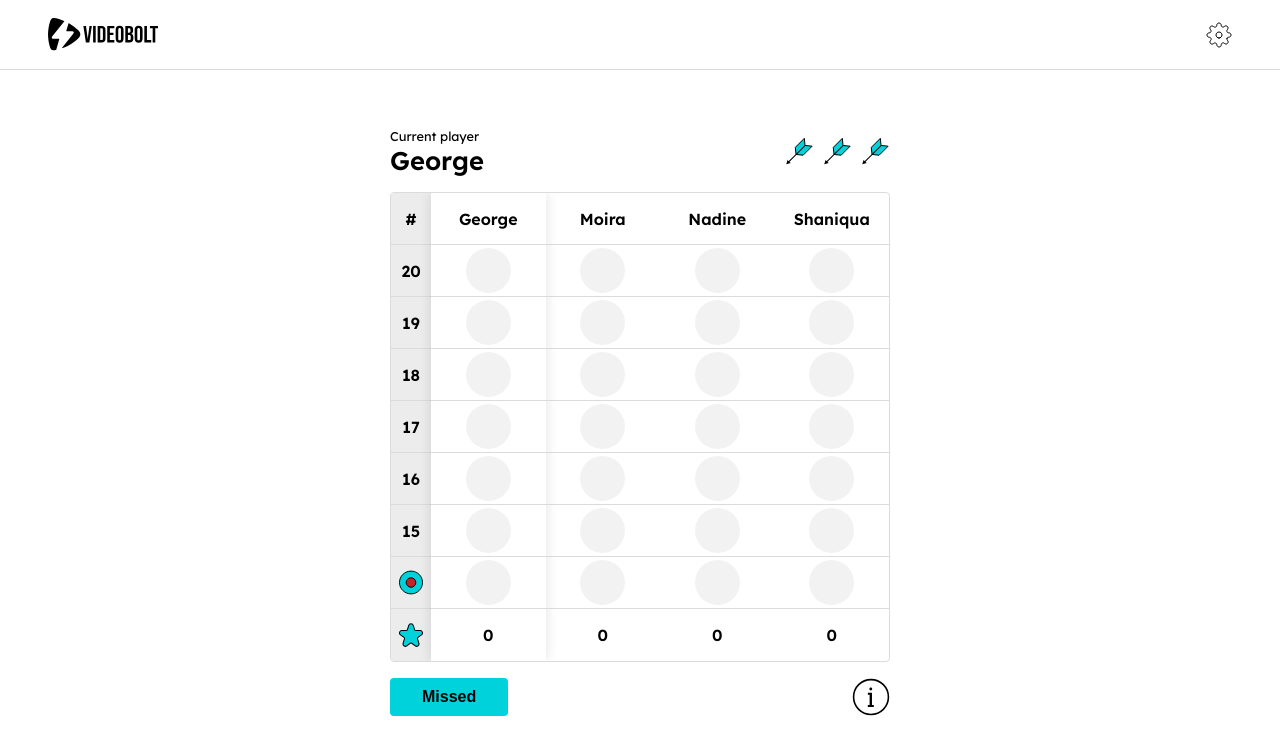
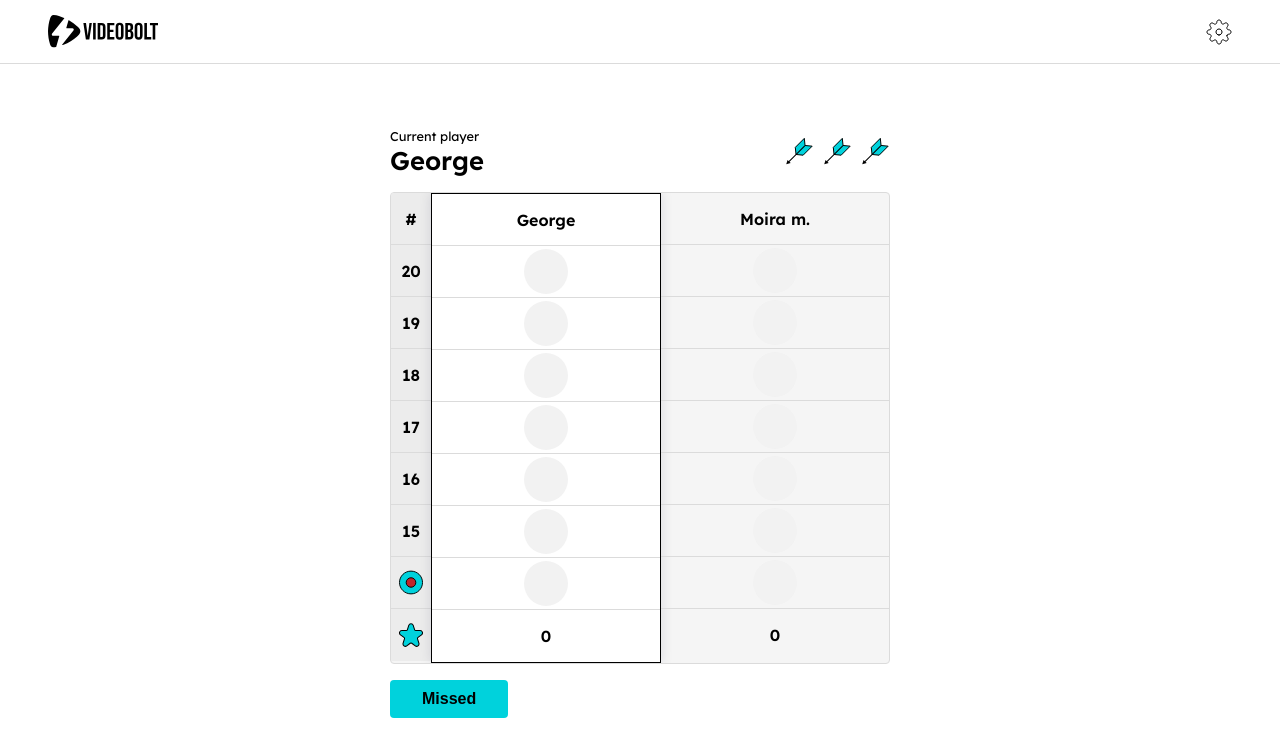
Before and after one commit to vucasavovic/darts-scoreboard-vue-app, a Vue app: page / in a window 1280 px wide. Both pictures are taken after a click on the button "Play". Shown: the top 756 px of the page. Built offline with nearby package versions, Linux system fonts and the light colour scheme.

Commit message:
Point multiplier

```diff
--- a/src/App.vue
+++ b/src/App.vue
@@ -2,7 +2,7 @@
   <Feedback :feedback="GameManager.feedback" />
   <div class="header">
      <img  src="/logo.svg" alt="Logo">
-    <Icon @click="GameManager.pause()" imgName="settings.svg"/>
+    <Icon v-if="route.name=='gameplay'" @click="GameManager.pause()" imgName="settings.svg"/>
   </div>
   <RouterView />
 </template>
@@ -12,6 +12,8 @@
 import { useGameManager } from './stores/GameManager';
 import Feedback from './components/Feedback.vue';
 import Icon from './components/Icon.vue';
+import { useRoute } from 'vue-router';
+const route = useRoute();
 const GameManager = useGameManager();
  window.addEventListener('keypress',(e)=>{
 
@@ -28,7 +30,8 @@ const GameManager = useGameManager();
   top: 0;
   left: 0;
   width: 100vw;
-  min-height: 70px;
+  height: 64px;
+
   background-color:white;
 
   display: flex;
--- a/src/components/Feedback.vue
+++ b/src/components/Feedback.vue
@@ -44,7 +44,7 @@ const display = (v)=>{
 
 
     position: fixed;
-    top: 70px;
+    top: 64px;
     left: 50%;
     transform: translate(-50%,-100%);
 
--- a/src/components/Popup.vue
+++ b/src/components/Popup.vue
@@ -5,7 +5,7 @@
         <div class="card">
             <header>
                 <h3 v-if="props.title" class="title">{{ props.title }}</h3>
-                <Icon @click="display(false)" imgName="close.svg"/>
+                <Icon @click="display(false,null)" imgName="close.svg"/>
 
             </header>
 
@@ -17,18 +17,33 @@
 
  <script setup>
  import Icon from './Icon.vue';
-import { ref } from 'vue';
+ import { ref } from 'vue';
+ import {useGameManager} from '@/stores/GameManager'
 
+ const GameManager = useGameManager();
   const props = defineProps({
     title:String
  })
 
  const active = ref(false)
+ const callback = ref(null);
 
- const display = (isVisible)=>{
+ const handleMultiplierSelected = (multiplier)=>{
+
+    callback.value(multiplier);
+    display(false,null);
+ }
+
+ const display = (isVisible,cbk)=>{
     active.value = isVisible
+    if(!active.value){
+        GameManager.showMultiplierPopup=false;
+        callback.value = null;
+    }else{
+        callback.value = cbk;
+    }
  }
- defineExpose({display})
+ defineExpose({display,handleMultiplierSelected})
 
  </script>
 
--- a/src/models/CutThroatCricket.js
+++ b/src/models/CutThroatCricket.js
@@ -24,6 +24,7 @@ export default class CutThroatCricket extends DartsGame{
 
         if(this.currentPlayer.id === number.parent){
             if(number.closed){
+
                 this.assignPoints(number.val * multiplier,number.name);
 
             }else{
@@ -38,7 +39,7 @@ export default class CutThroatCricket extends DartsGame{
                 });
 
                 if(surplus>0){
-                    this.assignPoints(number.val * surplus);
+                    this.assignPoints(number.val * surplus,number.name);
                 }
 
             }
@@ -54,6 +55,7 @@ export default class CutThroatCricket extends DartsGame{
      for(var player of this.players){
         if(player!=this.currentPlayer){
             let num = player.numbers.find(n=>n.name===numName);
+            console.log(numName,' : ', num)
             //console.log(`Num ${numName} closed: `, num.closed )
             if(num.closed==false){
                 player.addScore(pts);
@@ -84,6 +86,7 @@ export default class CutThroatCricket extends DartsGame{
         this.throws--;
         if(this.throws==0){
             this.setState(GameState.Forbidden)
+            this.currentPlayer = null
             setTimeout(()=>{
                 this.throws=3;
                 this.nextPlayer();
--- a/src/models/DartsGame.js
+++ b/src/models/DartsGame.js
@@ -85,8 +85,6 @@ export default class DartsGame {
 
     setState(newState){
         this.state = newState;
-        console.log(this.state);
-
         switch(newState){
             case GameState.Default:
                 break;
--- a/src/router/index.js
+++ b/src/router/index.js
@@ -3,6 +3,8 @@ import HomeView from '../views/HomeView.vue'
 import GameplayView from '../views/GameplayView.vue'
 import PauseView from '../views/PauseView.vue'
 import WinnerView from '../views/WinnerView.vue'
+import { useGameManager } from '../stores/GameManager'
+import { GameState } from '../models/GameState'
 
 const router = createRouter({
   history: createWebHistory(import.meta.env.BASE_URL),
@@ -10,25 +12,43 @@ const router = createRouter({
     {
       path: '/',
       alias:['/lobby'],
-      name: 'home',
+      name: 'lobby',
       component: HomeView
     }
     ,
     {
       path: '/gameplay',
       name: 'gameplay',
-      component: GameplayView
+      component: GameplayView,
+      beforeEnter: (to, from ) => {
+        const GameManager = useGameManager();
+         if(GameManager.game.state != GameState.Playing){
+          return { name: 'lobby' }
+         }
+      },
     },
     {
       path: '/pause',
       name: 'pause',
-      component: PauseView
+      component: PauseView,
+      beforeEnter: (to, from ) => {
+        const GameManager = useGameManager();
+         if(GameManager.game.state != GameState.Paused){
+          return { name: 'lobby' }
+         }
+      }
     }
     ,
     {
       path: '/winner',
       name: 'winner',
-      component: WinnerView
+      component: WinnerView,
+      beforeEnter: (to, from ) => {
+        const GameManager = useGameManager();
+         if(GameManager.game.state != GameState.Finished){
+          return { name: 'lobby' }
+         }
+      }
     }
   ]
 })
--- a/src/stores/GameManager.js
+++ b/src/stores/GameManager.js
@@ -9,12 +9,12 @@ export const useGameManager = defineStore('main', ()=>{
 
   const game = reactive(new CutThroatCricket());
   const router = useRouter();
-
+  const showMultiplierPopup = ref(false);
 
   const feedback = ref(new Feedback('Default feedback!'));
 
   const strike = (number,multiplier=1)=>{
-    game.strike(number)
+    game.strike(number,multiplier)
   }
 
   const play = ()=>{
@@ -56,9 +56,8 @@ export const useGameManager = defineStore('main', ()=>{
   }
 
   addPlayer('George');
-  addPlayer('Moira');
-  addPlayer('Nadine');
-  addPlayer('Shaniqua')
+  addPlayer('Moira M.');
 
-  return {feedback, game,quit, pause, resume, play,strike, playersCount, getPlayers, addPlayer}
+
+  return {feedback, game, showMultiplierPopup ,quit, pause, resume, play,strike, playersCount, getPlayers, addPlayer}
 })
--- a/src/views/GameplayView.vue
+++ b/src/views/GameplayView.vue
@@ -3,10 +3,10 @@
 
      <Popup ref="multiplierPopup" title="Multiply" >
       <div class="grid-4">
-        <MultiplyButton :value="1" theme="black"/>
-        <MultiplyButton :value="2" theme="default"/>
-        <MultiplyButton :value="3" theme="warning"/>
-        <MultiplyButton :value="0" theme="neutral"/>
+        <MultiplyButton @click="multiplierPopup.handleMultiplierSelected(1)" :value="1" theme="black"/>
+        <MultiplyButton @click="multiplierPopup.handleMultiplierSelected(2)" :value="2" theme="default"/>
+        <MultiplyButton @click="multiplierPopup.handleMultiplierSelected(3)" :value="3" theme="warning"/>
+        <!-- <MultiplyButton @click="multiplierPopup.value.handleMultiplierSelected(0)":value="0" theme="neutral"/> -->
       </div>
     </Popup>
 
@@ -14,6 +14,9 @@
       <section class="panel">
 
         <div class="current-player">
+          <!-- <div class="avatar">
+              <img src="/images/avatar.png" alt="Avatar img">
+            </div> -->
           <div class="player-name">
             <p>Current player</p>
             <p>{{GameManager.game.currentPlayer?.name || "Jon Doe"}}</p>
@@ -39,7 +42,7 @@
             <div :class="['column',{selected:isCurrentPlayer(player)}]" v-for="(player,index) in GameManager.game.players" :key="index" >
               <p class="cell name">{{ player.name }}</p>
               <a v-for="(number,i) in player.numbers || []" class="cell" >
-                <img @click.prevent="handleCellClick(number)" :src="`/images/strikes/strike-${player.numbers[i].strikes}.svg`" alt="">
+                <img @click.prevent="handleCellClick(player,number)" :src="`/images/strikes/strike-${player.numbers[i].strikes}.svg`" alt="">
               </a>
               <p class="cell name">{{ player.score }}</p>
           </div>
@@ -47,7 +50,7 @@
 
           <div class="flex-between">
             <Button @click="GameManager.game.miss()" text="Missed"/>
-            <Icon imgName="info.svg"/>
+            <!-- <Icon imgName="info.svg"/> -->
           </div>
 
       </section>
@@ -60,21 +63,27 @@ import Button from '../components/Button.vue';
 import Popup from '../components/Popup.vue';
 import MultiplyButton from '../components/MultiplyButton.vue';
 import { GameState } from '../models/GameState';
+import { storeToRefs } from 'pinia'
 import {useGameManager} from '@/stores/GameManager'
-import { ref,computed,onUpdated } from 'vue';
+import { ref,computed,onUpdated,watch } from 'vue';
 import { useRouter } from 'vue-router';
 
 const router = useRouter();
 const GameManager = useGameManager();
+const {showMultiplierPopup} = storeToRefs(GameManager)
 
 const multiplierPopup = ref(null);
 
-const handleCellClick = (number)=>{
-  GameManager.strike(number,1);
+const isCurrentPlayer = (player)=>{
+  return player == GameManager.game.currentPlayer ? true : false;
 }
 
-const isCurrentPlayer = (player)=>{
-  return player == GameManager.game.currentPlayer ? true : false;
+const handleCellClick = (player,number)=>{
+  if(isCurrentPlayer(player)){
+    multiplierPopup.value.display(true,(multiplier)=>{
+      GameManager.strike(number,multiplier)
+    });
+  }
 }
 
 const gameOver = ()=>{
@@ -106,13 +115,15 @@ onUpdated(()=>{
     flex-direction: column;
     flex: 1;
     transition: all 0.2s ease-in-out;
+    background-color:rgba($color: rgb(0, 0, 0), $alpha: 0.04);
     &.numbers{
       width: fit-content;
       max-width:40px;
     }
     &.selected{
-      background-color:rgba($color: black, $alpha: 0.00);
+      background-color:white;
       box-shadow: 0 0 12px rgba($color: rgb(17, 16, 61), $alpha: 0.12);
+      border: 1px solid black;
       & .cell>img{cursor: pointer;}
     }
     >:not(:last-child){
@@ -192,4 +203,14 @@ onUpdated(()=>{
   display: flex;
   justify-content: space-between;
 }
+
+.avatar{
+  width: 80px;
+  height: 80px;
+  >img{
+    width: 100%;
+  }
+  overflow: hidden;
+  border-radius: 300;
+}
 </style>
--- a/src/views/HomeView.vue
+++ b/src/views/HomeView.vue
@@ -39,7 +39,7 @@ import Button from '../components/Button.vue';
 import Icon from '../components/Icon.vue';
 
 import {useGameManager} from '@/stores/GameManager'
-import { ref } from 'vue';
+import { ref,onMounted } from 'vue';
 
 const GameManager = useGameManager();
 const newPlayerInput = ref(null);
@@ -50,6 +50,10 @@ const addPlayerhandler = ()=>{
   newPlayerInput.value.value = '';
   GameManager.addPlayer(newPlayerName);
 }
+
+onMounted(()=>{
+  GameManager.quit()
+})
 </script>
 
 <style lang="scss" setup>
--- a/src/views/PauseView.vue
+++ b/src/views/PauseView.vue
@@ -4,12 +4,12 @@
           <h1 class="panel-title">Paused</h1>
 
           <div class="help">
-            <h3>How?</h3>
-            <p>Highlighted Player row indicatest current Player. After the Player has thrown a dart enter the strike points by clicking on Enter Strike button. Strike points could be entered all at once or one by one.</p>
+            <h3>How to play?</h3>
+            <p>Click on a table cell to enter a strike. In the popup window choose multiplier that matches your throw!</p>
           </div>
           <div class="buttons">
             <Button @click="GameManager.resume()" text="Resume"/>
-            <Button theme="warning" @click="GameManager.quit()" text="Quit"/>
+            <Button theme="warning" @click="router.push('lobby')" text="Quit"/>
           </div>
       </section>
   </main>
@@ -18,8 +18,9 @@
 <script setup>
 import Button from '../components/Button.vue';
 import {useGameManager} from '@/stores/GameManager'
+import { useRouter } from 'vue-router';
 
-
+const router = useRouter();
 const GameManager = useGameManager();
 
 
@@ -27,9 +28,13 @@ const GameManager = useGameManager();
 
 <style lang="scss" setup>
  .buttons{
+  margin-top: 2rem;
   display: flex;
   flex-direction: column;
   align-items:center ;
   gap: 2rem;
  }
+ .help{
+  text-align: center;
+ }
 </style>
```
Also changed, not shown: public/images/avatar.png (added).
